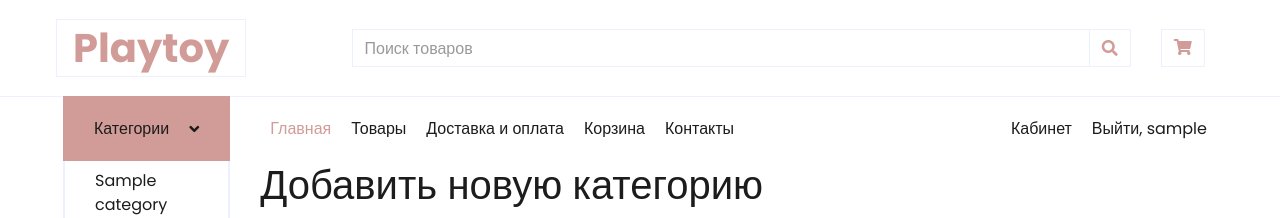
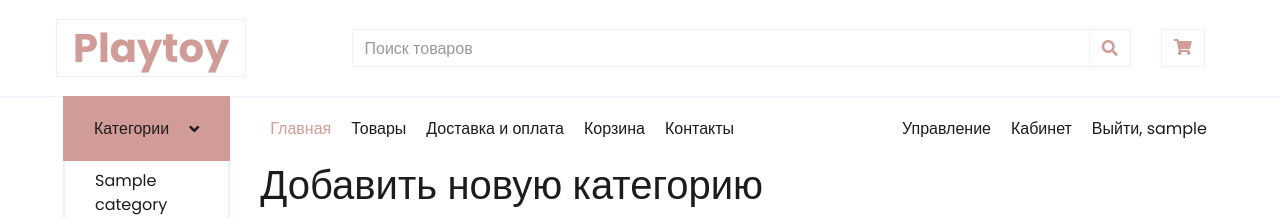
Before and after one commit to SvetaEsh/playtoy, a Django app: page /category/category-add/ in a window 1280 px wide. Shown: the top 218 px of the page. Run offline with Django 4.2, Linux system fonts and the light colour scheme; a user stored in the database is signed in; tables that the repository leaves empty hold one stand-in row (values such as "Sample post"); some libraries are stand-ins or nearby versions.

Commit message:
button manager

```diff
--- a/src/templates/base.html
+++ b/src/templates/base.html
@@ -95,6 +95,12 @@
                       <a href="{% url 'contact' %}" class="nav-item nav-link">Контакты</a>
                   </div>
                   <div class="navbar-nav ml-auto py-0">
+                    {% if user.is_superuser or user.is_manager %}
+                        <a href="{% url 'manager:manager' %}" class="nav-item nav-link">Управление</a>
+                    {% endif%}
+
+
+
                     {% if user.is_authenticated %}
                       <a href="{% url 'staff:profile' %}" class="nav-item nav-link">Кабинет</a>
                       <a href="{% url 'staff:logout' %}" class="nav-item nav-link">Выйти, {{ user }}</a>
```
